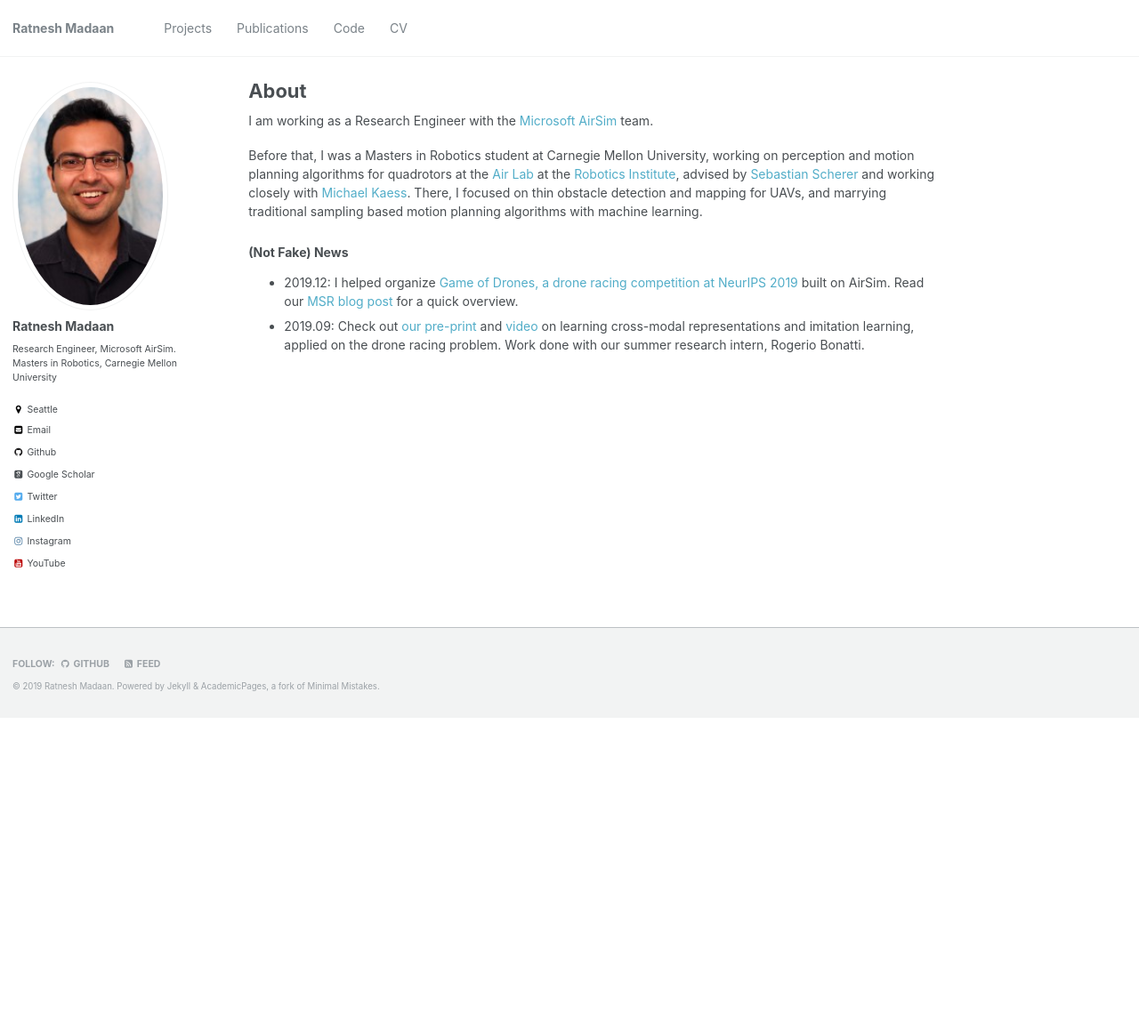
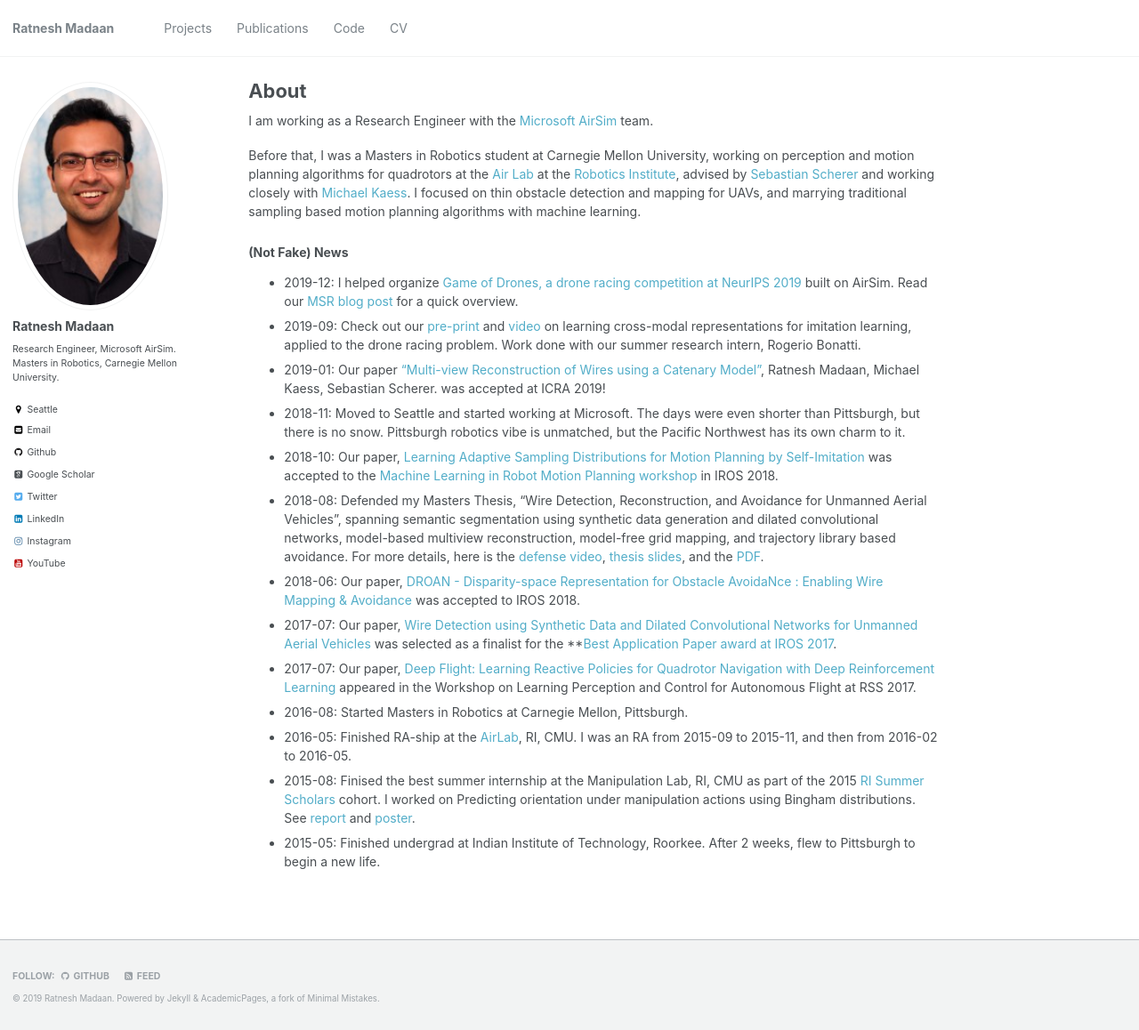
Before and after one commit to madratman/ratneshmadaan.github.io, a Jekyll site: the page built from _pages/about.md, in a window 1280 px wide and 1158 px high. Shown: the whole window at 89% size. Built offline with Jekyll 4.4.1, drawn with Linux system fonts in a browser that asks for light colours; some web fonts are replaced.

Commit message:
nobody: , me: here's the story of my fucking life

```diff
--- a/_config.yml
+++ b/_config.yml
@@ -81,7 +81,7 @@ author:
   name             : "Ratnesh Madaan"
   avatar           : "ri_pic.png"
   # avatar           : "profile.png"
-  bio              : "Research Engineer, Microsoft AirSim. Masters in Robotics, Carnegie Mellon University"
+  bio              : "Research Engineer, Microsoft AirSim. Masters in Robotics, Carnegie Mellon University."
   location         : "Seattle"
   employer         :
   googlescholar    : "https://scholar.google.com/citations?user=4F9L0-cAAAAJ&hl=en"
--- a/_pages/about.md
+++ b/_pages/about.md
@@ -11,14 +11,23 @@ redirect_from:
 I am working as a Research Engineer with the [Microsoft AirSim](https://github.com/microsoft/airsim/) team.
 
 Before that, I was a Masters in Robotics student at Carnegie Mellon University, working on perception and motion planning algorithms for quadrotors at the [Air Lab](theairlab.org) at the [Robotics Institute](https://www.ri.cmu.edu), advised by [Sebastian Scherer](https://www.ri.cmu.edu/ri-faculty/sebastian-scherer/) and working closely with [Michael Kaess](http://frc.ri.cmu.edu/~kaess/).
-There, I focused on thin obstacle detection and mapping for UAVs, and marrying traditional sampling based motion planning algorithms with machine learning.
-
+I focused on thin obstacle detection and mapping for UAVs, and marrying traditional sampling based motion planning algorithms with machine learning.
 
 ### (Not Fake) News
-- 2019.12: I helped organize [Game of Drones, a drone racing competition at NeurIPS 2019](https://microsoft.github.io/AirSim-NeurIPS2019-Drone-Racing/index.html) built on AirSim.
+- 2019-12: I helped organize [Game of Drones, a drone racing competition at NeurIPS 2019](https://microsoft.github.io/AirSim-NeurIPS2019-Drone-Racing/index.html) built on AirSim.
 Read our [MSR blog post](https://www.microsoft.com/en-us/research/blog/game-of-drones-at-neurips-2019-simulation-based-drone-racing-competition-built-on-airsim/?OCID=msr_blog_gameofdrones_neurips_fb) for a quick overview.
-- 2019.09: Check out [our pre-print](https://arxiv.org/abs/1909.06993) and [video](https://www.youtube.com/watch?v=aSugOL0qI44&feature=youtu.be) on learning cross-modal representations and imitation learning, applied on the drone racing problem. Work done with our summer research intern, Rogerio Bonatti.
-
+- 2019-09: Check out our [pre-print](https://arxiv.org/abs/1909.06993) and [video](https://www.youtube.com/watch?v=aSugOL0qI44&feature=youtu.be) on learning cross-modal representations for imitation learning, applied to the drone racing problem. Work done with our summer research intern, Rogerio Bonatti.
+- 2019-01: Our paper ["Multi-view Reconstruction of Wires using a Catenary Model"](https://www.ri.cmu.edu/publications/multi-view-reconstruction-of-wires-using-a-catenary-model-2/), Ratnesh Madaan, Michael Kaess, Sebastian Scherer. was accepted at ICRA 2019!
+- 2018-11: Moved to Seattle and started working at Microsoft. The days were even shorter than Pittsburgh, but there is no snow. Pittsburgh robotics vibe is unmatched, but the Pacific Northwest has its own charm to it.
+- 2018-10: Our paper, [Learning Adaptive Sampling Distributions for Motion Planning by Self-Imitation](https://personalrobotics.cs.washington.edu/workshops/mlmp2018/assets/docs/20_CameraReadySubmission_learn2sample_iros_extended_abstract_compressed.pdf) was accepted to the [Machine Learning in Robot Motion Planning workshop](https://personalrobotics.cs.washington.edu/workshops/mlmp2018/) in IROS 2018.
+- 2018-08: Defended my Masters Thesis, "Wire Detection, Reconstruction, and Avoidance for Unmanned Aerial Vehicles", spanning semantic segmentation using synthetic data generation and dilated convolutional networks, model-based multiview reconstruction, model-free grid mapping, and trajectory library based avoidance. For more details, here is the [defense video](https://youtu.be/hcBduruWLp8), [thesis slides](https://docs.google.com/presentation/d/1U0Kb8G4NeIRWEB-_JExFZJwF_xmySf0iUt6d9S42jQ4/edit?usp=sharing), and the [PDF](https://www.ri.cmu.edu/publications/wire-detection-reconstruction-andavoidance-for-unmanned-aerial-vehicles/).
+- 2018-06: Our paper, [DROAN - Disparity-space Representation for Obstacle AvoidaNce : Enabling Wire Mapping & Avoidance](https://www.ri.cmu.edu/publications/droan-disparity-space-representation-for-obstacle-avoidance-enabling-wire-mapping-avoidance/) was accepted to IROS 2018.
+- 2017-07: Our paper, [Wire Detection using Synthetic Data and Dilated Convolutional Networks for Unmanned Aerial Vehicles](https://www.ri.cmu.edu/publications/wire-detection-using-synthetic-data-and-dilated-convolutional-networks-for-unmanned-aerial-vehicles/) was selected as a finalist for the **[Best Application Paper award at IROS 2017](https://www.iros2017.org/program/award-winners).
+- 2017-07: Our paper, [Deep Flight: Learning Reactive Policies for Quadrotor Navigation with Deep Reinforcement Learning](https://ratneshmadaan.github.io/files/deep_flight.pdf) appeared in the  Workshop on Learning Perception and Control for Autonomous Flight at RSS 2017.
+- 2016-08: Started Masters in Robotics at Carnegie Mellon, Pittsburgh.
+- 2016-05: Finished RA-ship at the [AirLab](http://theairlab.org/), RI, CMU. I was an RA from 2015-09 to 2015-11, and then from 2016-02 to 2016-05.
+- 2015-08: Finised the best summer internship at the Manipulation Lab, RI, CMU as part of the 2015 [RI Summer Scholars](riss.ri.cmu.edu) cohort. I worked on Predicting orientation under manipulation actions using Bingham distributions. See [report](https://riss.ri.cmu.edu/wp-content/uploads/2015/12/Journal-RISS2015.pdf#page=75) and [poster](https://riss.ri.cmu.edu/wp-content/uploads/2016/01/Ratnesh_Madaan_RISS_poster.pdf).
+- 2015-05: Finished undergrad at Indian Institute of Technology, Roorkee. After 2 weeks, flew to Pittsburgh to begin a new life.
 <!-- Apart from that, I've worked on a few [projects](https://ratneshmadaan.github.io/projects/).  -->
 
 <!-- Prior to this, I worked as an Research Associate I in the Air Lab for a cumulative of 6 months in 2015-2016.
```
Also changed, not shown: _pages/publications.md (+1 -1 lines).
